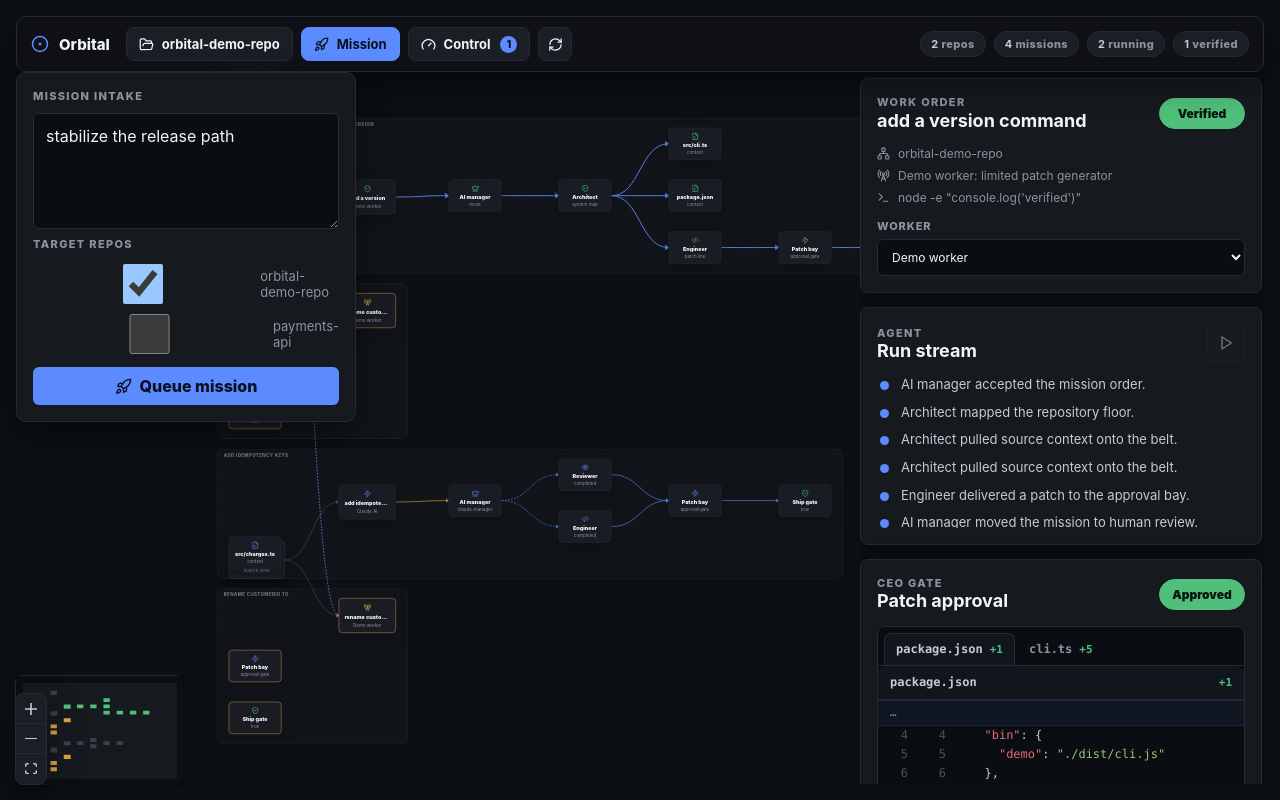
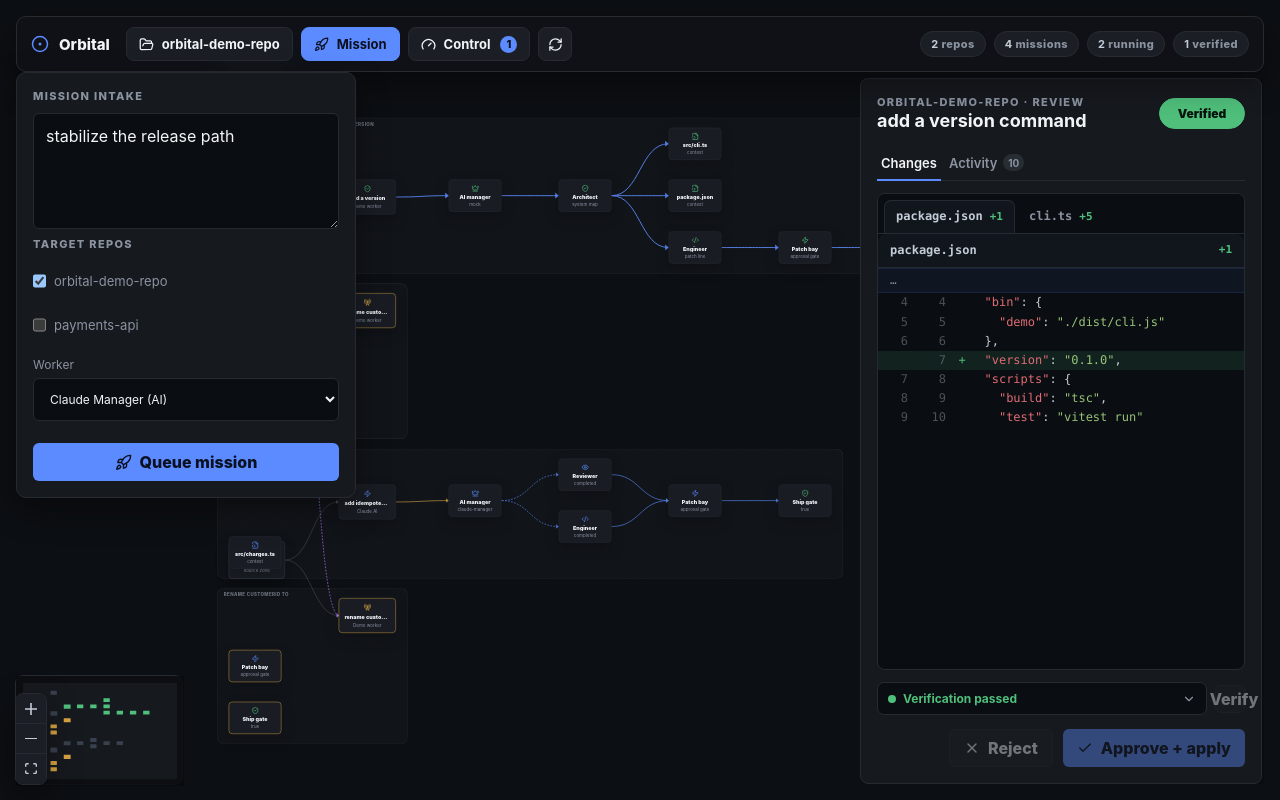
Before and after one commit to whosgotch/orbital, a React (Vite) app in the folder app/: page / in a window 1280 px wide. Both pictures are taken after a click on the button "Mission". Built offline with nearby package versions, Linux system fonts and the light colour scheme.

Commit message:
refactor(app): single Review panel with Changes/Activity tabs, worker picker at launch

```diff
--- a/app/src/App.tsx
+++ b/app/src/App.tsx
@@ -3,6 +3,7 @@ import { listen } from "@tauri-apps/api/event";
 import { open as openDialog } from "@tauri-apps/plugin-dialog";
 import {
   Check,
+  ChevronDown,
   CircleDot,
   Gauge,
   Network,
@@ -132,6 +133,11 @@ export function App() {
     Object.fromEntries(initialWorkspaceView.missions.map((mission) => [mission.id, workerModeFromName(mission.worker)])),
   );
   const [localCommandByMission, setLocalCommandByMission] = useState<Record<string, string>>({});
+  // Review panel: which tab is shown and whether the verification log is expanded.
+  const [reviewTab, setReviewTab] = useState<"changes" | "activity">("changes");
+  const [verifyOpen, setVerifyOpen] = useState(false);
+  // Worker chosen at launch time (intake), applied to every mission queued.
+  const [intakeWorkerMode, setIntakeWorkerMode] = useState<WorkerMode>("claude-manager");
   const [openPanel, setOpenPanel] = useState<null | "repo" | "mission" | "control">(null);
   const togglePanel = (panel: "repo" | "mission" | "control") =>
     setOpenPanel((current) => {
@@ -149,8 +155,6 @@ export function App() {
   const selectedPatchDiff = (selectedMission ? patchDiffByMission[selectedMission.id] : undefined) ?? "";
   const selectedVerificationOutput = (selectedMission ? verificationOutputByMission[selectedMission.id] : undefined) ?? "";
   const selectedVerificationCommand = (selectedMission ? verificationCommandByMission[selectedMission.id] : undefined) ?? selectedMission?.command ?? "";
-  const selectedWorkerMode = (selectedMission ? workerModeByMission[selectedMission.id] : undefined) ?? workerModeFromName(selectedMission?.worker);
-  const selectedLocalCommand = localCommandByMission[selectedMission?.id ?? ""] ?? defaultLocalCommand();
   const patchReady = (selectedPatchDiff ?? "") !== "";
   const selectedActivity = activityByMission[selectedMission?.id ?? ""] ?? [];
   const activity = selectedActivity.slice(0, selectedRuntime.step + 1);
@@ -319,6 +323,11 @@ export function App() {
             if (nextMissionLoopState) {
               lastMissionId = nextMissionLoopState.missions.at(-1)?.id;
               applyRepoState(nextMissionLoopState, lastMissionId);
+              // Worker is chosen once at intake; stamp it so dispatch uses it.
+              if (lastMissionId) {
+                const newId = lastMissionId;
+                setWorkerModeByMission((current) => ({ ...current, [newId]: intakeWorkerMode }));
+              }
             }
           }
         }
@@ -372,7 +381,7 @@ export function App() {
       repository_id: targetRepositoryId,
       title,
       status: "queued",
-      worker: selectedWorkerMode,
+      worker: intakeWorkerMode,
       command: "npm run build",
       files: [],
       step: -1,
@@ -407,7 +416,7 @@ export function App() {
     setPatchDiffByMission((current) => ({ ...current, [missionId]: "" }));
     setVerificationOutputByMission((current) => ({ ...current, [missionId]: "" }));
     setActivityByMission((current) => ({ ...current, [missionId]: [] }));
-    setWorkerModeByMission((current) => ({ ...current, [missionId]: selectedWorkerMode }));
+    setWorkerModeByMission((current) => ({ ...current, [missionId]: intakeWorkerMode }));
     setSelectedNodeId(missionId);
     return missionId;
   };
@@ -804,6 +813,18 @@ export function App() {
               </ul>
             </div>
           ) : null}
+          <label className="intake-worker">
+            <span>Worker</span>
+            <select
+              aria-label="Worker mode"
+              value={intakeWorkerMode}
+              onChange={(event) => setIntakeWorkerMode(event.target.value as WorkerMode)}
+            >
+              <option value="claude-manager">Claude Manager (AI)</option>
+              <option value="mock">Demo worker</option>
+              <option value="local-command">Local command</option>
+            </select>
+          </label>
           <button
             className="primary command-button"
             type="button"
@@ -855,6 +876,20 @@ export function App() {
                     <span className="control-repo">{repo?.name}</span>
                   </button>
                   <div className="control-actions">
+                    {missionIsLaunchable(mission.id) ? (
+                      <select
+                        className="control-worker"
+                        aria-label="Worker"
+                        value={workerModeByMission[mission.id] ?? workerModeFromName(mission.worker)}
+                        onChange={(event) =>
+                          setWorkerModeByMission((current) => ({ ...current, [mission.id]: event.target.value as WorkerMode }))
+                        }
+                      >
+                        <option value="claude-manager">Claude</option>
+                        <option value="mock">Demo</option>
+                        <option value="local-command">Local</option>
+                      </select>
+                    ) : null}
                     {missionAwaitsApproval(mission.id) ? (
                       <>
                         <button className="secondary mini" type="button" onClick={() => void rejectMission(mission.id)} title="Reject">
@@ -882,109 +917,90 @@ export function App() {
       {missionLoopError ? <div className="floating-error">{missionLoopError}</div> : null}
 
       {selectedMission ? (
-        <aside className="inspector" aria-label="Inspector">
-          <section className="console-panel work-order-console" aria-label="Work order">
-          <div className="panel-head">
+        <aside className="inspector" aria-label="Review">
+          <section className="console-panel review-panel" aria-label="Mission review">
+            <div className="panel-head review-head">
               <div>
-              <div className="section-label">Work order</div>
+                <div className="section-label">
+                  {selectedRepository?.name ?? "workspace"} · review
+                </div>
                 <h2 className="work-order-title">{selectedMission.title}</h2>
               </div>
               <div className={`mini-state ${missionStatus.className}`}>{missionStatus.label}</div>
             </div>
-          <div className="work-order-meta">
-            <span title={selectedRepository?.path ?? activeRepoPath}>
-              <Network size={13} aria-hidden="true" />
-              {selectedRepository?.name ?? "workspace"}
+
+            <div className="review-tabs" role="tablist">
+              <button
+                type="button"
+                role="tab"
+                aria-selected={reviewTab === "changes"}
+                className={`review-tab ${reviewTab === "changes" ? "active" : ""}`}
+                onClick={() => setReviewTab("changes")}
+              >
+                Changes
+              </button>
+              <button
+                type="button"
+                role="tab"
+                aria-selected={reviewTab === "activity"}
+                className={`review-tab ${reviewTab === "activity" ? "active" : ""}`}
+                onClick={() => setReviewTab("activity")}
+              >
+                Activity{activity.length > 0 ? <span className="tab-count">{activity.length}</span> : null}
+              </button>
+            </div>
+
+            {reviewTab === "changes" ? (
+              <div className="review-changes">
+                <DiffView
+                  diff={patchReady ? selectedPatchDiff : ""}
+                  emptyLabel={
+                    patchReady
+                      ? "No patch proposal captured for this mission."
+                      : "No changes yet — this mission hasn't reached review."
+                  }
+                />
+
+                <div className="verify-bar">
+                  <button
+                    type="button"
+                    className="verify-status-toggle"
+                    onClick={() => setVerifyOpen((open) => !open)}
+                    aria-expanded={verifyOpen}
+                  >
+                    <span className={`verify-pill ${verifyPillClass(selectedRuntime)}`}>
+                      {verifyPillLabel(selectedRuntime)}
                     </span>
-            <span title={workerLimitation(selectedMission.worker)}>
-              <RadioTower size={13} aria-hidden="true" />
-              {workerLabel(selectedMission.worker)}
-            </span>
-            <span title={selectedVerificationCommand}>
-              <Terminal size={13} aria-hidden="true" />
-              {selectedVerificationCommand}
-            </span>
+                    <ChevronDown size={14} className={`verify-chevron ${verifyOpen ? "open" : ""}`} aria-hidden="true" />
+                  </button>
+                  <button
+                    className="secondary mini"
+                    type="button"
+                    disabled={selectedRuntime.patchStatus !== "approved" || selectedRuntime.verified || !selectedVerificationCommand.trim()}
+                    onClick={runVerification}
+                    title="Run verification"
+                  >
+                    <Terminal size={14} aria-hidden="true" />
+                    <span>Verify</span>
+                  </button>
                 </div>
-          <div className="worker-controls">
-            <label>
-              <span>Worker</span>
-              <select
-                aria-label="Worker mode"
-                value={selectedWorkerMode}
+                {verifyOpen ? (
+                  <div className="verify-detail">
+                    <input
+                      className="command-line"
+                      aria-label="Verification command"
+                      value={selectedVerificationCommand}
                       onChange={(event) =>
-                  setWorkerModeByMission((current) => ({
-                    ...current,
-                    [selectedMission.id]: event.target.value as WorkerMode,
-                  }))
-                }
-              >
-                <option value="mock">Demo worker</option>
-                <option value="local-command">Local command</option>
-                <option value="claude-manager">Claude Manager (AI)</option>
-              </select>
-            </label>
-            {selectedWorkerMode === "local-command" ? (
-              <label>
-                <span>Command</span>
-                <textarea
-                  className="local-command-input"
-                  aria-label="Local worker command"
-                  value={selectedLocalCommand}
-                  onChange={(event) =>
-                    setLocalCommandByMission((current) => ({
+                        setVerificationCommandByMission((current) => ({
                           ...current,
                           [selectedMission.id]: event.target.value,
                         }))
                       }
                     />
-              </label>
+                    <pre className="test-output">{verificationOutput(selectedRuntime, selectedVerificationOutput)}</pre>
+                  </div>
                 ) : null}
-          </div>
-        </section>
 
-        <section className="console-panel activity-console" aria-label="Agent activity">
-          <div className="panel-head">
-            <div>
-              <div className="section-label">Agent</div>
-              <h2>Run stream</h2>
-            </div>
-            <button
-              className="secondary icon-button"
-              type="button"
-              onClick={selectedRuntime.step < 0 ? startMission : advanceStep}
-              disabled={selectedRuntime.status === "running" || (patchReady && selectedRuntime.patchStatus !== "pending")}
-              aria-label="Advance run"
-              title="Advance run"
-            >
-              <Play size={16} aria-hidden="true" />
-            </button>
-          </div>
-          <ol className="activity-list">
-            {activity.length === 0 ? <li className="quiet">Mission is queued outside the active lane.</li> : null}
-            {activity.map((step, index) => (
-              <li key={`${index}-${step}`}>{step}</li>
-            ))}
-          </ol>
-        </section>
-
-        <section className="console-panel patch-console" aria-label="Patch">
-          <div className="panel-head">
-            <div>
-              <div className="section-label">CEO gate</div>
-              <h2>Patch approval</h2>
-            </div>
-            <div className={`mini-state ${patchStateClass(selectedRuntime, patchReady)}`}>
-              {patchStateLabel(selectedRuntime, patchReady)}
-            </div>
-          </div>
-          <DiffView
-            diff={patchReady ? selectedPatchDiff : ""}
-            emptyLabel={
-              patchReady
-                ? "No patch proposal captured for this mission."
-                : "Patch stream locked until this mission reaches review."
-            }
-          />
                 <div className="actions">
                   <button
                     className="secondary"
@@ -1005,37 +1021,33 @@ export function App() {
                     <span>Approve + apply</span>
                   </button>
                 </div>
-        </section>
-
-        <section className="console-panel verify-console" aria-label="Verification">
-          <div className="panel-head">
-            <div>
-              <div className="section-label">QA</div>
-              <h2>Verification gate</h2>
               </div>
+            ) : (
+              <div className="review-activity">
+                <div className="activity-toolbar">
+                  <span className="activity-worker">
+                    <RadioTower size={13} aria-hidden="true" />
+                    {workerLabel(selectedMission.worker)}
+                  </span>
                   <button
                     className="secondary icon-button"
                     type="button"
-              disabled={selectedRuntime.patchStatus !== "approved" || selectedRuntime.verified || !selectedVerificationCommand.trim()}
-              onClick={runVerification}
-              aria-label="Run verification"
-              title="Run verification"
+                    onClick={selectedRuntime.step < 0 ? startMission : advanceStep}
+                    disabled={selectedRuntime.status === "running" || (patchReady && selectedRuntime.patchStatus !== "pending")}
+                    aria-label="Advance run"
+                    title="Advance run"
                   >
-              <Terminal size={16} aria-hidden="true" />
+                    <Play size={16} aria-hidden="true" />
                   </button>
                 </div>
-          <input
-            className="command-line"
-            aria-label="Verification command"
-            value={selectedVerificationCommand}
-            onChange={(event) =>
-              setVerificationCommandByMission((current) => ({
-                ...current,
-                [selectedMission.id]: event.target.value,
-              }))
-            }
-          />
-          <pre className="test-output">{verificationOutput(selectedRuntime, selectedVerificationOutput)}</pre>
+                <ol className="activity-list">
+                  {activity.length === 0 ? <li className="quiet">Mission is queued outside the active lane.</li> : null}
+                  {activity.map((step, index) => (
+                    <li key={`${index}-${step}`}>{step}</li>
+                  ))}
+                </ol>
+              </div>
+            )}
           </section>
         </aside>
       ) : null}
@@ -1146,26 +1158,6 @@ function isRunning(runtime: WorkspaceRuntime) {
   return statusFromRuntime(runtime) === "running";
 }
 
-function patchStateLabel(runtime: WorkspaceRuntime, patchReady: boolean) {
-  if (runtime.patchStatus === "approved") {
-    return "Approved";
-  }
-  if (runtime.patchStatus === "rejected") {
-    return "Rejected";
-  }
-  return patchReady ? "Ready" : "Cold";
-}
-
-function patchStateClass(runtime: WorkspaceRuntime, patchReady: boolean) {
-  if (runtime.patchStatus === "approved") {
-    return "done";
-  }
-  if (runtime.patchStatus === "rejected") {
-    return "rejected";
-  }
-  return patchReady ? "active" : "";
-}
-
 function workerLabel(workerName: string) {
   if (workerName === "mock") {
     return "Demo worker: limited patch generator";
@@ -1183,22 +1175,22 @@ function workerLabel(workerName: string) {
   return workerName;
 }
 
-function workerLimitation(workerName: string) {
-  if (workerName === "mock") {
-    return "Supports the demo Node CLI patch path while the real local worker interface is being built.";
-  }
-  if (workerName === "claude-manager") {
-    return "Requires the claude CLI on PATH. Decomposes the mission, then runs a Claude Engineer and a Claude Reviewer in sequence on the same tree.";
-  }
-  if (workerName === "unassigned") {
-    return "Dispatch the mission to assign a worker.";
+function defaultLocalCommand() {
+  return `printf 'diff --git a/orbital-local-worker.txt b/orbital-local-worker.txt\nnew file mode 100644\n--- /dev/null\n+++ b/orbital-local-worker.txt\n@@ -0,0 +1 @@\n+local worker completed\n' > "$ORBITAL_PATCH_PATH"`;
 }
 
-  return workerName;
+function verifyPillLabel(runtime: WorkspaceRuntime) {
+  if (runtime.verified) return "Verification passed";
+  if (runtime.status === "blocked") return "Verification failed";
+  if (runtime.patchStatus === "approved") return "Not verified yet";
+  return "Awaiting verification";
 }
 
-function defaultLocalCommand() {
-  return `printf 'diff --git a/orbital-local-worker.txt b/orbital-local-worker.txt\nnew file mode 100644\n--- /dev/null\n+++ b/orbital-local-worker.txt\n@@ -0,0 +1 @@\n+local worker completed\n' > "$ORBITAL_PATCH_PATH"`;
+function verifyPillClass(runtime: WorkspaceRuntime) {
+  if (runtime.verified) return "passed";
+  if (runtime.status === "blocked") return "failed";
+  if (runtime.patchStatus === "approved") return "ready";
+  return "pending";
 }
 
 function verificationOutput(runtime: WorkspaceRuntime, output: string) {
--- a/app/src/styles.css
+++ b/app/src/styles.css
@@ -215,6 +215,174 @@ h3 {
   flex: 0 0 auto;
 }
 
+/* Single Review panel fills the rail; its active tab body flexes so the diff
+   gets the room. */
+.inspector .review-panel {
+  flex: 1 1 auto;
+  min-height: 0;
+  display: flex;
+  flex-direction: column;
+}
+
+.review-head {
+  margin-bottom: 12px;
+}
+
+.review-tabs {
+  display: flex;
+  gap: 4px;
+  margin-bottom: 12px;
+  border-bottom: 1px solid var(--line);
+}
+
+.review-tab {
+  display: inline-flex;
+  align-items: center;
+  gap: 6px;
+  padding: 8px 4px;
+  margin-bottom: -1px;
+  border: none;
+  border-bottom: 2px solid transparent;
+  background: transparent;
+  color: var(--muted);
+  font-size: 13px;
+  font-weight: 600;
+  font-family: inherit;
+  cursor: pointer;
+}
+
+.review-tab:hover {
+  color: var(--soft);
+}
+
+.review-tab.active {
+  color: var(--text);
+  border-bottom-color: var(--accent);
+}
+
+.tab-count {
+  min-width: 17px;
+  height: 17px;
+  padding: 0 5px;
+  display: inline-flex;
+  align-items: center;
+  justify-content: center;
+  border-radius: 9px;
+  background: rgba(139, 147, 161, 0.16);
+  color: var(--muted);
+  font-size: 10px;
+  font-weight: 700;
+}
+
+.review-changes,
+.review-activity {
+  flex: 1 1 auto;
+  min-height: 0;
+  display: flex;
+  flex-direction: column;
+}
+
+/* Verification result bar: a compact pass/fail pill that expands the log. */
+.verify-bar {
+  display: flex;
+  align-items: center;
+  gap: 8px;
+  margin-top: 12px;
+}
+
+.verify-status-toggle {
+  flex: 1;
+  display: flex;
+  align-items: center;
+  justify-content: space-between;
+  gap: 8px;
+  padding: 8px 10px;
+  border: 1px solid var(--line);
+  border-radius: 7px;
+  background: #0a0d11;
+  color: var(--soft);
+  font-family: inherit;
+  cursor: pointer;
+}
+
+.verify-pill {
+  display: inline-flex;
+  align-items: center;
+  gap: 7px;
+  font-size: 12px;
+  font-weight: 700;
+}
+
+.verify-pill::before {
+  content: "";
+  width: 8px;
+  height: 8px;
+  border-radius: 50%;
+  background: var(--muted);
+}
+
+.verify-pill.passed { color: #4fbf7b; }
+.verify-pill.passed::before { background: #4fbf7b; }
+.verify-pill.failed { color: #e2615f; }
+.verify-pill.failed::before { background: #e2615f; }
+.verify-pill.ready { color: #d9a441; }
+.verify-pill.ready::before { background: #d9a441; }
+.verify-pill.pending { color: var(--muted); }
+
+.verify-chevron {
+  transition: transform 160ms ease;
+  color: var(--muted);
+}
+
+.verify-chevron.open {
+  transform: rotate(180deg);
+}
+
+.verify-detail {
+  margin-top: 8px;
+}
+
+.verify-detail .test-output {
+  height: 110px;
+  padding: 10px 12px;
+}
+
+.activity-toolbar {
+  display: flex;
+  align-items: center;
+  justify-content: space-between;
+  margin-bottom: 10px;
+}
+
+.activity-worker {
+  display: inline-flex;
+  align-items: center;
+  gap: 7px;
+  font-size: 12px;
+  color: var(--muted);
+}
+
+.review-activity .activity-list {
+  flex: 1 1 auto;
+  min-height: 0;
+  overflow-y: auto;
+}
+
+/* Worker pickers relocated out of the review surface. */
+.intake-worker {
+  display: flex;
+  flex-direction: column;
+  gap: 6px;
+  margin: 12px 0;
+  font-size: 12px;
+}
+
+.control-worker {
+  width: auto;
+  padding: 4px 6px;
+  font-size: 11px;
+}
+
 .floating-error {
   position: absolute;
   top: 72px;
@@ -422,6 +590,11 @@ select:focus {
   cursor: pointer;
 }
 
+.campaign-repo-list input[type="checkbox"] {
+  width: auto;
+  margin: 0;
+}
+
 /* Campaign node: a coordinated multi-repo change, tinted to read apart from
    the repo "source zone" nodes it fans out into. */
 .graph-node.campaign {
@@ -1201,8 +1374,8 @@ dd {
 /* Unified diff renderer (components/DiffView.tsx): git/Cursor-style file blocks
    with line-number gutters and add/remove coloring. */
 .diff-view {
-  height: calc(100% - 104px);
-  min-height: 190px;
+  flex: 1 1 auto;
+  min-height: 160px;
   overflow: auto;
   background: #0a0d11;
   border: 1px solid var(--line);
@@ -1213,8 +1386,8 @@ dd {
 }
 
 .diff-empty {
-  height: calc(100% - 104px);
-  min-height: 190px;
+  flex: 1 1 auto;
+  min-height: 160px;
   display: flex;
   align-items: center;
   justify-content: center;
```
Lines whose indentation alone changed are shown as unchanged.
